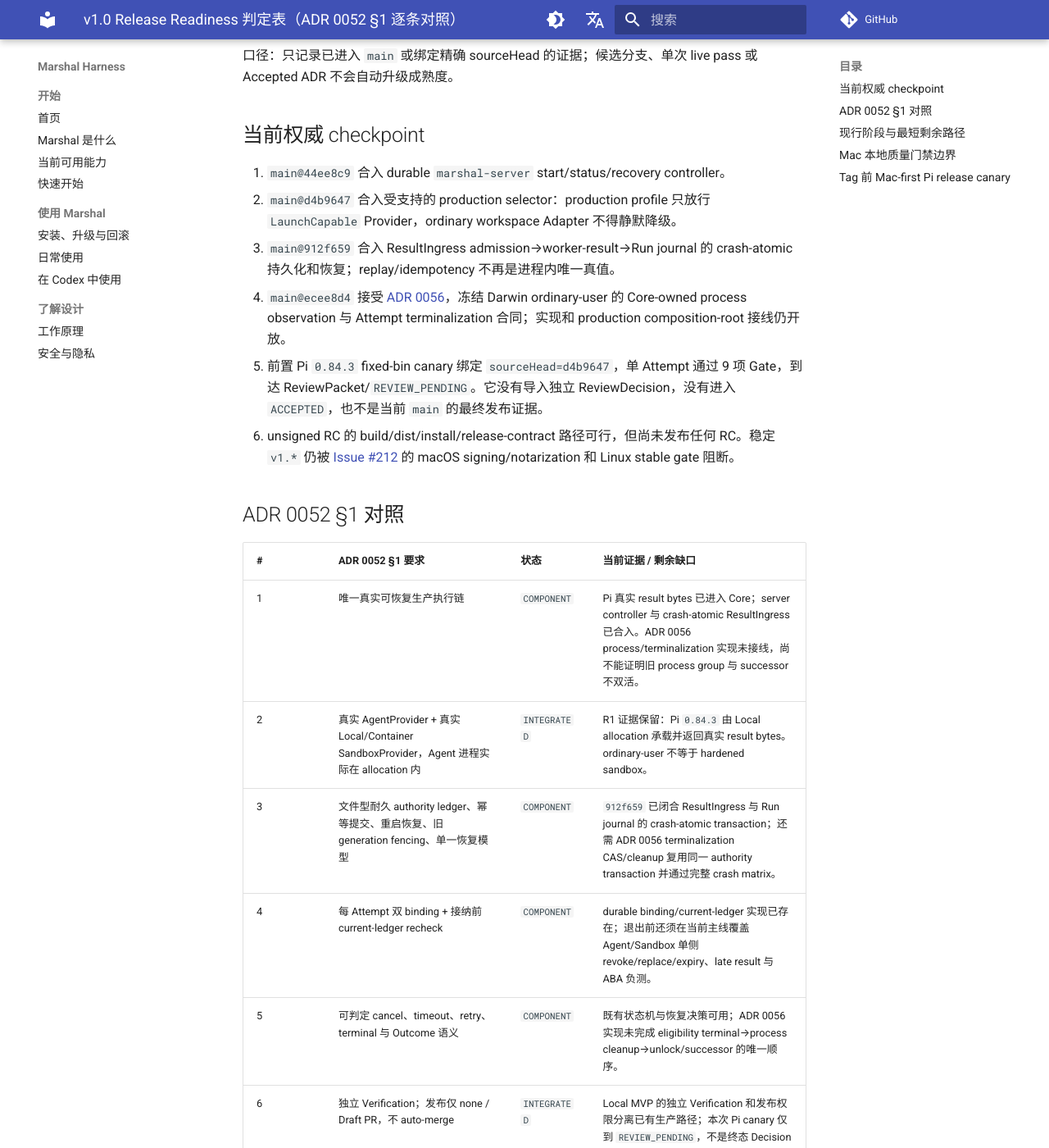
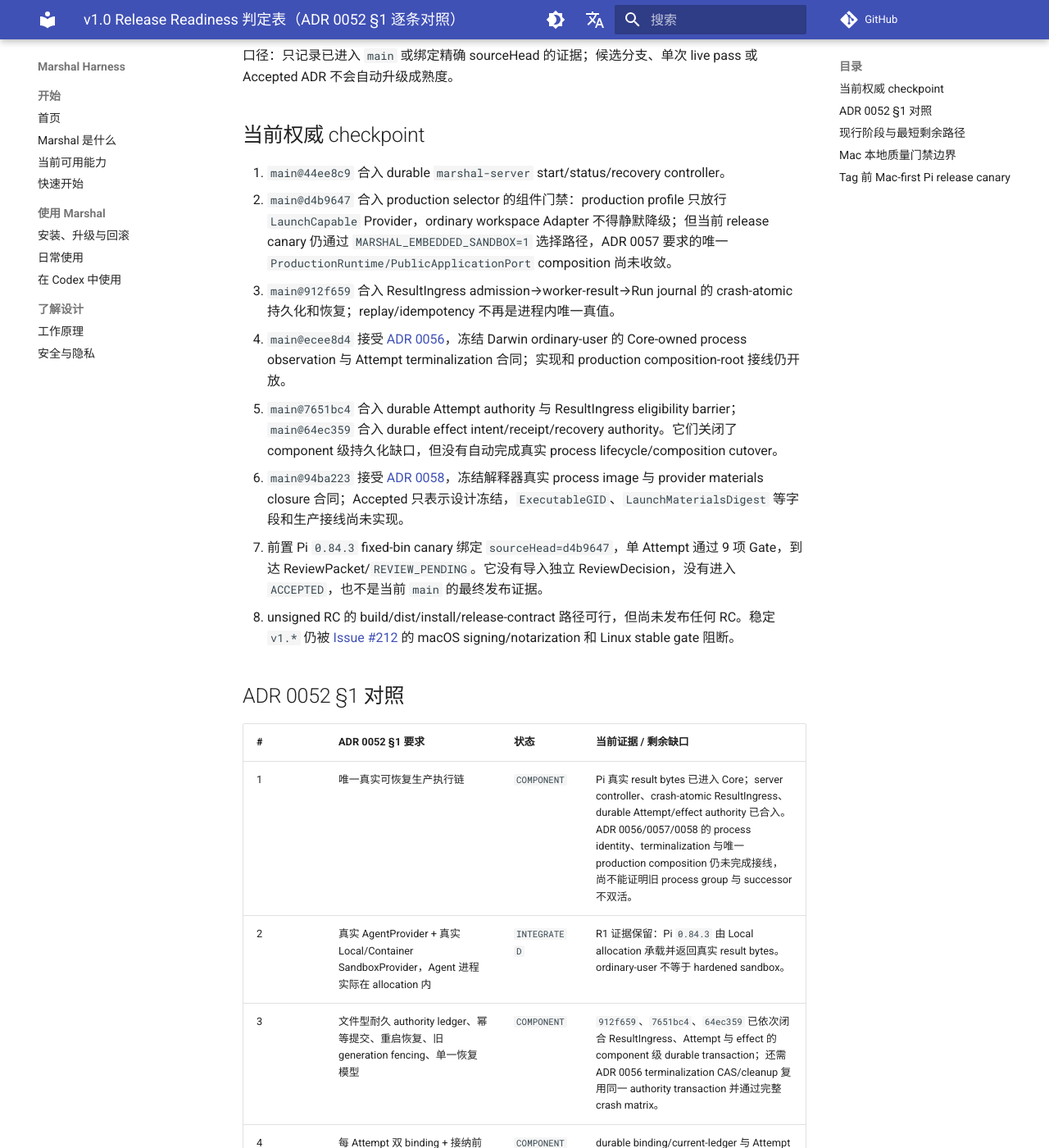
Before and after one commit to chiga0/marshal-harness, an MkDocs documentation site: the page built from docs/v1-release-readiness.md, in a window 1280 px wide and 1400 px high, scrolled down 249 px. Shown: the whole window at 82% size. Built offline with MkDocs 1.6.1 and Material for MkDocs 9.7.7, drawn with Linux system fonts in a browser that asks for light colours; comment, search, counter and statistics services are not loaded; some of the changed text lies outside the part shown.

Commit message:
release: bind rc candidate identity

````diff
--- a/docs/v1-release-readiness.md
+++ b/docs/v1-release-readiness.md
@@ -1,6 +1,6 @@
 # v1.0 Release Readiness 判定表（ADR 0052 §1 逐条对照）
 
-更新日期：2026-08-28（`main@b639105` checkpoint）
+更新日期：2026-08-28（`main@64ec359` checkpoint）
 
 判定基准：[ADR 0052](adr/0052-v1-release-scope-and-production-reachability.md) 第 1 节（九条）与第 3 节（生产可达性成熟度）。
 
@@ -9,20 +9,22 @@
 ## 当前权威 checkpoint
 
 1. `main@44ee8c9` 合入 durable `marshal-server` start/status/recovery controller。
-2. `main@d4b9647` 合入受支持的 production selector：production profile 只放行 `LaunchCapable` Provider，ordinary workspace Adapter 不得静默降级。
+2. `main@d4b9647` 合入 production selector 的组件门禁：production profile 只放行 `LaunchCapable` Provider，ordinary workspace Adapter 不得静默降级；但当前 release canary 仍通过 `MARSHAL_EMBEDDED_SANDBOX=1` 选择路径，ADR 0057 要求的唯一 `ProductionRuntime/PublicApplicationPort` composition 尚未收敛。
 3. `main@912f659` 合入 ResultIngress admission→worker-result→Run journal 的 crash-atomic 持久化和恢复；replay/idempotency 不再是进程内唯一真值。
 4. `main@ecee8d4` 接受 [ADR 0056](adr/0056-darwin-process-observation-and-attempt-terminalization.md)，冻结 Darwin ordinary-user 的 Core-owned process observation 与 Attempt terminalization 合同；实现和 production composition-root 接线仍开放。
-5. 前置 Pi `0.84.3` fixed-bin canary 绑定 `sourceHead=d4b9647`，单 Attempt 通过 9 项 Gate，到达 ReviewPacket/`REVIEW_PENDING`。它没有导入独立 ReviewDecision，没有进入 `ACCEPTED`，也不是当前 `main` 的最终发布证据。
-6. unsigned RC 的 build/dist/install/release-contract 路径可行，但尚未发布任何 RC。稳定 `v1.*` 仍被 [Issue #212](https://github.com/chiga0/marshal-harness/issues/212) 的 macOS signing/notarization 和 Linux stable gate 阻断。
+5. `main@7651bc4` 合入 durable Attempt authority 与 ResultIngress eligibility barrier；`main@64ec359` 合入 durable effect intent/receipt/recovery authority。它们关闭了 component 级持久化缺口，但没有自动完成真实 process lifecycle/composition cutover。
+6. `main@94ba223` 接受 [ADR 0058](adr/0058-interpreted-agent-launch-identity.md)，冻结解释器真实 process image 与 provider materials closure 合同；Accepted 只表示设计冻结，`ExecutableGID`、`LaunchMaterialsDigest` 等字段和生产接线尚未实现。
+7. 前置 Pi `0.84.3` fixed-bin canary 绑定 `sourceHead=d4b9647`，单 Attempt 通过 9 项 Gate，到达 ReviewPacket/`REVIEW_PENDING`。它没有导入独立 ReviewDecision，没有进入 `ACCEPTED`，也不是当前 `main` 的最终发布证据。
+8. unsigned RC 的 build/dist/install/release-contract 路径可行，但尚未发布任何 RC。稳定 `v1.*` 仍被 [Issue #212](https://github.com/chiga0/marshal-harness/issues/212) 的 macOS signing/notarization 和 Linux stable gate 阻断。
 
 ## ADR 0052 §1 对照
 
 | # | ADR 0052 §1 要求 | 状态 | 当前证据 / 剩余缺口 |
 | --- | --- | --- | --- |
-| 1 | 唯一真实可恢复生产执行链 | `COMPONENT` | Pi 真实 result bytes 已进入 Core；server controller 与 crash-atomic ResultIngress 已合入。ADR 0056 process/terminalization 实现未接线，尚不能证明旧 process group 与 successor 不双活。 |
+| 1 | 唯一真实可恢复生产执行链 | `COMPONENT` | Pi 真实 result bytes 已进入 Core；server controller、crash-atomic ResultIngress、durable Attempt/effect authority 已合入。ADR 0056/0057/0058 的 process identity、terminalization 与唯一 production composition 仍未完成接线，尚不能证明旧 process group 与 successor 不双活。 |
 | 2 | 真实 AgentProvider + 真实 Local/Container SandboxProvider，Agent 进程实际在 allocation 内 | `INTEGRATED` | R1 证据保留：Pi `0.84.3` 由 Local allocation 承载并返回真实 result bytes。ordinary-user 不等于 hardened sandbox。 |
-| 3 | 文件型耐久 authority ledger、幂等提交、重启恢复、旧 generation fencing、单一恢复模型 | `COMPONENT` | `912f659` 已闭合 ResultIngress 与 Run journal 的 crash-atomic transaction；还需 ADR 0056 terminalization CAS/cleanup 复用同一 authority transaction 并通过完整 crash matrix。 |
-| 4 | 每 Attempt 双 binding + 接纳前 current-ledger recheck | `COMPONENT` | durable binding/current-ledger 实现已存在；退出前还须在当前主线覆盖 Agent/Sandbox 单侧 revoke/replace/expiry、late result 与 ABA 负测。 |
+| 3 | 文件型耐久 authority ledger、幂等提交、重启恢复、旧 generation fencing、单一恢复模型 | `COMPONENT` | `912f659`、`7651bc4`、`64ec359` 已依次闭合 ResultIngress、Attempt 与 effect 的 component 级 durable transaction；还需 ADR 0056 terminalization CAS/cleanup 复用同一 authority transaction 并通过完整 crash matrix。 |
+| 4 | 每 Attempt 双 binding + 接纳前 current-ledger recheck | `COMPONENT` | durable binding/current-ledger 与 Attempt authority 实现已存在；ADR 0058 的真实解释器 process image/material closure 尚未实现，退出前还须覆盖单侧 revoke/replace/expiry、late result 与 ABA 负测。 |
 | 5 | 可判定 cancel、timeout、retry、terminal 与 Outcome 语义 | `COMPONENT` | 既有状态机与恢复决策可用；ADR 0056 实现未完成 eligibility terminal→process cleanup→unlock/successor 的唯一顺序。 |
 | 6 | 独立 Verification；发布仅 none / Draft PR，不 auto-merge | `INTEGRATED` | Local MVP 的独立 Verification 和发布权限分离已有生产路径；本次 Pi canary 仅到 `REVIEW_PENDING`，不是终态 Decision 证据。 |
 | 7 | loopback `marshal-server` 能 start/cancel/query/restore 真实 Run | `COMPONENT` | controller 已于 `44ee8c9` 合入且 production selector 已于 `d4b9647` fail closed；还需在 ADR 0056 实现后重跑 server crash/lost worker/failed worker 终验。 |
@@ -36,7 +38,7 @@
 - `I186-R2–R5: IN_PROGRESS/COMPONENT`。
 - `I186-R6: PLANNED/DESIGN`。
 
-最短路径：以 `912f659` 的 crash-atomic ResultIngress transaction 为唯一基线，实现 ADR 0056 的 Core-owned process observation/terminalization 并接入 `44ee8c9` server controller → 在最终 `main` 重跑 fixed-bin Pi canary、导入独立 ReviewDecision 并进入 `ACCEPTED` → 运行 release-contract/dist/install 终验并发布 unsigned RC → 关闭 Issue #212 与 Linux stable gate 后才发布稳定 `v1.*`。
+最短路径：以 `64ec359` 的 durable Attempt/effect authority 为当前基线，完成 ADR 0056/0057/0058 的 Core-owned process observation、terminalization、解释器 materials closure 与唯一 production composition，并接入 `44ee8c9` server controller → 从最终 `main` 生成确定性 `dist`，让固定 `bin/marshal` 使用待发布 Darwin arm64 资产的 exact bytes，重跑 Pi canary并导入独立 ReviewDecision到 `ACCEPTED` → 以 annotated tag 冻结 candidate manifest/asset SHA，由 release runner 对同 sourceHead 跨主机重建并逐 SHA fail-closed 对比 → 发布 unsigned RC → 关闭 Issue #212 与 Linux stable gate 后才发布稳定 `v1.*`。
 
 任一步都不能由“ADR 已接受”、“单次 canary 通过”或“可以构建 RC”推导为 lifecycle 已实现、`ACCEPTED` 已达成或 RC 已发布。
 
@@ -48,19 +50,20 @@
 
 ## Tag 前 Mac-first Pi release canary
 
-最终实现合入且 `main` clean、`HEAD == origin/main` 后，先把发布候选构建到唯一固定路径。禁止用 `go run`、`go test` 临时二进制或其他 Marshal 副本充当本次权威身份：
+最终实现合入且 `main` clean、`HEAD == origin/main` 后，先以 peeled commit 的 UTC commit timestamp、`go.mod` 精确 toolchain、`CGO_ENABLED=0`、`-trimpath -buildvcs=false -mod=readonly` 与空 build ID 生成封闭 `dist`。随后只把待发布 Darwin arm64 资产复制到固定路径；禁止为 canary 另行 rebuild，也禁止用 `go run`、`go test` 临时二进制或其他 Marshal 副本充当权威身份：
 
 ```bash
 FINAL_HEAD="$(git rev-parse HEAD)"
 test "$FINAL_HEAD" = "$(git rev-parse origin/main)"
 test -z "$(git status --porcelain --untracked-files=all)"
 
-make build \
-  BINARY="$PWD/bin/marshal" \
+BUILD_DATE="$(scripts/release-contract.sh build-date . "$FINAL_HEAD")"
+make dist \
   VERSION=1.0.0-rc1 \
   COMMIT="$FINAL_HEAD" \
-  BUILD_DATE="$(date -u +%Y-%m-%dT%H:%M:%SZ)" \
-  SELF_PROFILE=darwin-local-dogfood
+  BUILD_DATE="$BUILD_DATE"
+scripts/release-contract.sh verify-dist dist v1.0.0-rc1 "$FINAL_HEAD"
+install -m 0755 dist/marshal_1.0.0-rc1_darwin_arm64 "$PWD/bin/marshal"
 ```
 
 用持久 Run ID 启动真实 Pi `0.84.3` canary：
@@ -79,7 +82,7 @@
   --expect REVIEW_PENDING
 ```
 
-脚本只调用绝对路径 `$PWD/bin/marshal`，并冻结本机 Pi 入口、Pi `0.84.3` bundle 路径及 SHA-256，以及已在 `main@d4b9647` fixed-bin canary 完成 WorkerResult 的 `qwen-token-plan-cn/qwen3.6-flash` 模型。Task draft 从仓库 happy-path example 派生，再由当前固定 Marshal 的 `task scaffold` 生成并验证 TaskSpec；PolicySnapshot 同样从仓库 example 派生，按 Core 的 detached `policyDigest` 规则封口，并由 `task plan` 再做 Schema、digest 和 capability admission。
+脚本只调用绝对路径 `$PWD/bin/marshal`，先验证其 SHA-256 精确等于 `dist/marshal_1.0.0-rc1_darwin_arm64`，再冻结 `RELEASE-MANIFEST` 摘要、本机 Pi 入口、Pi `0.84.3` bundle 路径及 SHA-256，以及已在 `main@d4b9647` fixed-bin canary 完成 WorkerResult 的 `qwen-token-plan-cn/qwen3.6-flash` 模型。Task draft 从仓库 happy-path example 派生，再由当前固定 Marshal 的 `task scaffold` 生成并验证 TaskSpec；PolicySnapshot 同样从仓库 example 派生，按 Core 的 detached `policyDigest` 规则封口，并由 `task plan` 再做 Schema、digest 和 capability admission。
 
 状态边界是固定且分离的：operator control root 为源仓库的 `.marshal/release-canary/$RUN_ID/control/`；disposable Git repository 为 `.marshal/release-canary/$RUN_ID/repository/`；Core 的权威 Run/Attempt journal 位于该 disposable repository 自己的 `.marshal/runs/$RUN_ID/`。三者都落在源仓库已忽略的 `.marshal/` 下，但 control 文件不是 Core authority，不得用来改写 nested repository 的 `.marshal`。脚本退出或启动新 shell 后仍可用 `status` 从 Core journal 恢复同一 Run。脚本不隐式 fetch，要求本地 `refs/remotes/origin/main` 精确等于 `--expected-head`；非空 `MARSHAL_WORKER_EXECUTOR` 也会在任何 Marshal 调用及状态创建前被拒绝，随后显式 unset，production composition 仍只由固定 final binary 决定。任一 source HEAD、branch、canonical remote、dirty tree、Marshal version/profile/bytes、Pi path/version/bundle 摘要、WorkerResult model 或 Run 身份漂移都会 fail closed。
 
@@ -99,4 +102,6 @@
   --expect ACCEPTED
 ```
 
-只有 `finalize` 导入独立 Decision 后两次全新 Marshal 进程都恢复为 `ACCEPTED`，才允许继续 `release-contract`、`dist`、安装验证和创建 tag。对同一 Decision 重跑 `finalize` 会再次核对 source/Pi/Run/Decision 身份与两次 Core `ACCEPTED`，但不会重复导入；传入不同 Decision 必须失败。任何失败均停止发布；不得改写 `.marshal`、复用旧 packet、调用 `task accept` 或把 `REVIEW_PENDING` 记作通过。脚本契约回归使用 `bash scripts/release-canary_test.sh`，该测试只运行固定路径 fake Marshal，不启动真实 Pi。
+只有 `finalize` 导入独立 Decision 后两次全新 Marshal 进程都恢复为 `ACCEPTED`，才允许创建 annotated tag。先用 `scripts/release-contract.sh candidate-tag-message dist v1.0.0-rc1 "$FINAL_HEAD"` 生成封闭 tag message，再以 `git tag -a v1.0.0-rc1 "$FINAL_HEAD" -F <message>` 创建 tag；lightweight tag、重复/未知 trailer 或摘要漂移均拒绝。Release workflow 会先要求同 sourceHead 的最新 `main` push CI 中 `Quality (ubuntu-latest)`、`Quality (macos-latest)` 与 `Secret scan` 精确全绿，再以同一 commit timestamp/toolchain/flags 重建；只有重建的 `RELEASE-MANIFEST` 与 Darwin arm64 SHA 同 tag 中的 canary 摘要完全相等，才上传资产。这是跨主机的实际 SHA 比较，不把“理论可复现”冒充证明。
+
+对同一 Decision 重跑 `finalize` 会再次核对 source/Pi/Run/Decision/candidate 身份与两次 Core `ACCEPTED`，但不会重复导入；传入不同 Decision 必须失败。任何失败均停止发布；不得改写 `.marshal`、复用旧 packet、调用 `task accept` 或把 `REVIEW_PENDING` 记作通过。脚本契约回归使用 `bash scripts/release-canary_test.sh`，该测试只运行固定路径 fake Marshal，不启动真实 Pi。
````
Also changed, not shown: docs/development.md (+5 -4 lines), docs/install-and-upgrade.md (+4 -4 lines), 11 other files.
